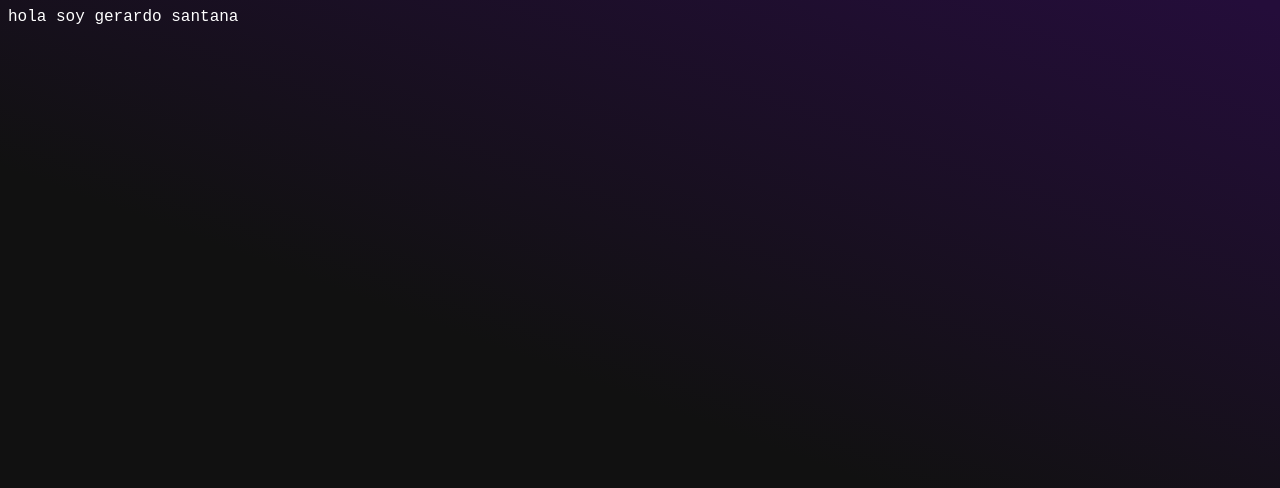
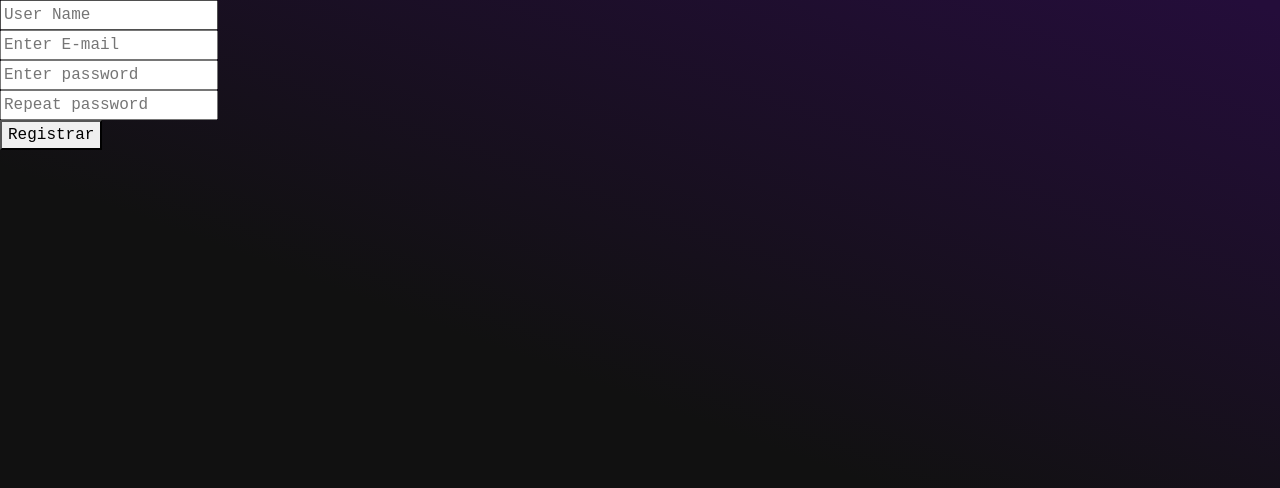
Before and after one commit to gersantana/formulario_registro_react, a React (Vite) app: page / in a window 1280 px wide. Shown: the top 488 px of the page. Built offline with nearby package versions, Linux system fonts and the light colour scheme.

Commit message:
estructura basica form

```diff
--- a/index.html
+++ b/index.html
@@ -4,6 +4,7 @@
     <meta charset="UTF-8" />
     <link rel="icon" type="image/svg+xml" href="" />
     <meta name="viewport" content="width=device-width, initial-scale=1.0" />
+    <link href="https://cdn.jsdelivr.net/npm/bootstrap@5.3.2/dist/css/bootstrap.min.css" rel="stylesheet" integrity="sha384-T3c6CoIi6uLrA9TneNEoa7RxnatzjcDSCmG1MXxSR1GAsXEV/Dwwykc2MPK8M2HN" crossorigin="anonymous">
     <title>Formulario de Registro React</title>
   </head>
   <body>
--- a/src/App.css
+++ b/src/App.css
@@ -1,4 +1,4 @@
-:root {
+body {
   margin: 0;
   box-sizing: border-box;
   background: linear-gradient(20deg, #111111 50% ,  rgb(36, 13, 58)99%);
--- a/src/App.jsx
+++ b/src/App.jsx
@@ -1,8 +1,11 @@
 import './App.css'
+import Formaulario from './components/Formaulario/Formulario'
 
 const App = () => {
   return (
-    <div>hola soy gerardo santana</div>
+
+    <Formaulario/>
+
   )
 }
 
--- /dev/null
+++ b/src/components/Formaulario/Formulario.jsx
@@ -0,0 +1,28 @@
+import { useState } from "react";
+
+const Formaulario = () => {
+	return (
+		<form >
+            <div>
+			<input type="text" placeholder="User Name"  name="" id="" />
+            </div>
+            <div>
+                <input type="mail" placeholder="Enter E-mail"  />
+            </div>
+            <div>
+                <input type="passsword" placeholder="Enter password"  name="" id="" />
+            </div>
+            <div>
+                <input type="password" placeholder="Repeat password"  name="" id="" />
+            </div>
+            <div>
+                <button  type="submit">Registrar</button>
+            </div>
+		</form>
+	);
+};
+
+export default Formaulario;
+
+
+// className="btn btn-primary mt-4 "
```
Also changed, not shown: src/components/component3/componente3.jsx (deleted).
